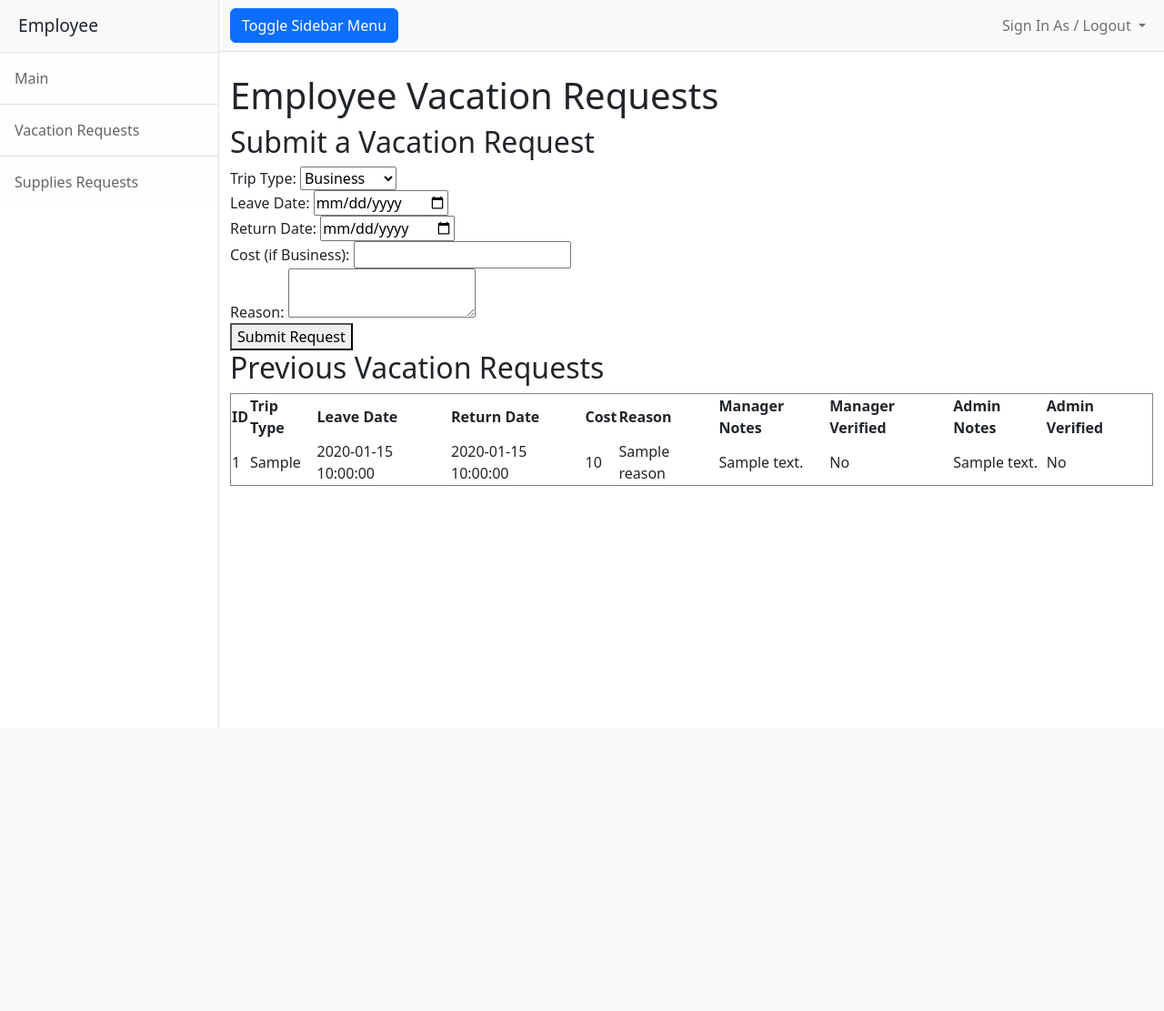
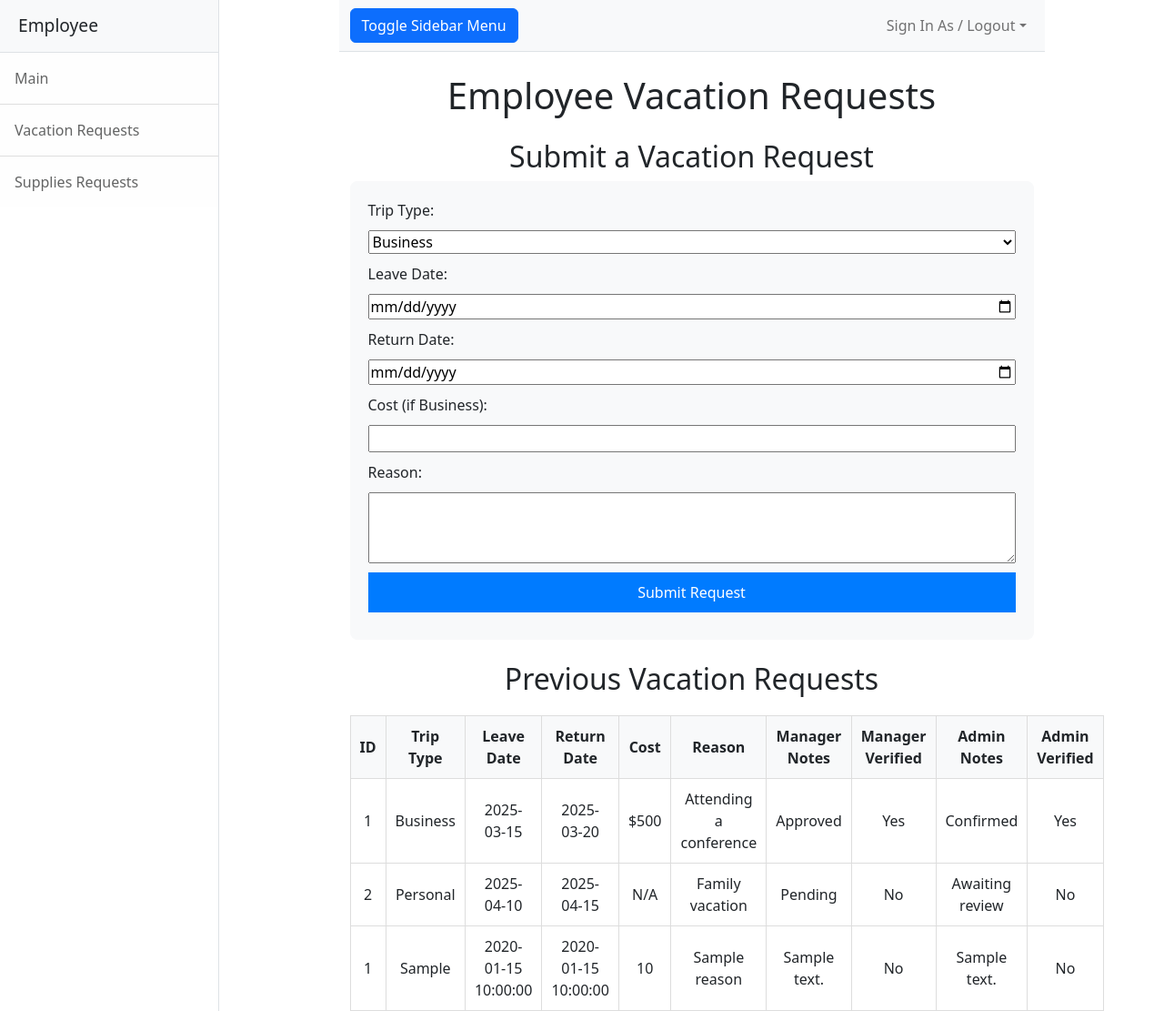
Before and after one commit to aiellom2/team-project, a Flask app: template templates/employee/employee-vacation-requests.html in a window 1280 px wide. Shown: the whole page at 91% size. Before the commit the page ends 800 px from the top, so only its background shows below. Run offline with Flask 3, Linux system fonts and the light colour scheme; the template is opened without the code that fills it: most values are stand-ins (such as "Sample title", 1, 10 or a date in 2020); some libraries are stand-ins or nearby versions.

Commit message:
Update employee-vacation-requests.html

```diff
--- a/templates/employee/employee-vacation-requests.html
+++ b/templates/employee/employee-vacation-requests.html
@@ -3,14 +3,52 @@
     <head>
         <title>Employee Vacation Requests</title>
         <link href="static/styles.css" rel="stylesheet" />
+        <link rel="stylesheet" href="https://cdn.jsdelivr.net/npm/bootstrap@5.2.3/dist/css/bootstrap.min.css">
+        <style>
+            .container {
+                max-width: 800px;
+                margin: auto;
+            }
+            table {
+                width: 100%;
+                border-collapse: collapse;
+                margin-top: 20px;
+            }
+            th, td {
+                border: 1px solid #ddd;
+                padding: 10px;
+                text-align: center;
+            }
+            th {
+                background-color: #f8f9fa;
+            }
+            form {
+                background: #f8f9fa;
+                padding: 20px;
+                border-radius: 8px;
+            }
+            form label, form input, form select, form textarea, form button {
+                display: block;
+                width: 100%;
+                margin-bottom: 10px;
+            }
+            form button {
+                background: #007bff;
+                color: white;
+                border: none;
+                padding: 10px;
+                cursor: pointer;
+            }
+            form button:hover {
+                background: #0056b3;
+            }
+        </style>
     </head>
     <body>
         <div class="d-flex" id="wrapper">
-            <div class="border-end bg-white" id="sidebar-wrapper">
-                <div id="sidebar-wrapper"></div>
-            </div>
+            <div class="border-end bg-white" id="sidebar-wrapper"></div>
 
-            <div id="page-content-wrapper">
+            <div id="page-content-wrapper" class="container">
                 <nav class="navbar navbar-expand-lg navbar-light bg-light border-bottom">
                     <div class="container-fluid">
                         <button class="btn btn-primary" id="sidebarToggle">Toggle Sidebar Menu</button>
@@ -18,9 +56,9 @@
                             <span class="navbar-toggler-icon"></span>
                         </button>
                         <div class="collapse navbar-collapse" id="navbarSupportedContent">
-                            <ul class="navbar-nav ms-auto mt-2 mt-lg-0">
+                            <ul class="navbar-nav ms-auto">
                                 <li class="nav-item dropdown">
-                                    <a class="nav-link dropdown-toggle" id="navbarDropdown" href="#" role="button" data-bs-toggle="dropdown">Sign In As / Logout </a>
+                                    <a class="nav-link dropdown-toggle" id="navbarDropdown" href="#" role="button" data-bs-toggle="dropdown">Sign In As / Logout</a>
                                     <div class="dropdown-menu dropdown-menu-end" aria-labelledby="navbarDropdown">
                                         <a class="dropdown-item" href="{{url_for('employeeLoginPage')}}">Sign in as Employee</a>
                                         <a class="dropdown-item" href="{{url_for('adminLoginPage')}}">Sign in as Admin</a>
@@ -33,10 +71,10 @@
                     </div>
                 </nav>
 
-                <div class="container-fluid">
-                    <h1 class="mt-4">Employee Vacation Requests</h1>
+                <div class="container">
+                    <h1 class="mt-4 text-center">Employee Vacation Requests</h1>
 
-                    <h2>Submit a Vacation Request</h2>
+                    <h2 class="mt-4 text-center">Submit a Vacation Request</h2>
                     <form action="{{ url_for('submitVacationRequest') }}" method="post">
                         <label for="trip_type">Trip Type:</label>
                         <select id="trip_type" name="trip_type" required>
@@ -45,24 +83,24 @@
                             <option value="Emergency">Emergency</option>
                             <option value="Other">Other</option>
                         </select>
-                        <br>
+
                         <label for="leave_date">Leave Date:</label>
                         <input type="date" id="leave_date" name="leave_date" required>
-                        <br>
+
                         <label for="return_date">Return Date:</label>
                         <input type="date" id="return_date" name="return_date" required>
-                        <br>
+
                         <label for="cost">Cost (if Business):</label>
                         <input type="number" id="cost" name="cost" step="0.01">
-                        <br>
+
                         <label for="reason">Reason:</label>
-                        <textarea id="reason" name="reason"></textarea>
-                        <br>
+                        <textarea id="reason" name="reason" rows="3"></textarea>
+
                         <button type="submit">Submit Request</button>
                     </form>
 
-                    <h2>Previous Vacation Requests</h2>
-                    <table border="1">
+                    <h2 class="mt-4 text-center">Previous Vacation Requests</h2>
+                    <table>
                         <thead>
                             <tr>
                                 <th>ID</th>
@@ -78,6 +116,30 @@
                             </tr>
                         </thead>
                         <tbody>
+                            <tr>
+                                <td>1</td>
+                                <td>Business</td>
+                                <td>2025-03-15</td>
+                                <td>2025-03-20</td>
+                                <td>$500</td>
+                                <td>Attending a conference</td>
+                                <td>Approved</td>
+                                <td>Yes</td>
+                                <td>Confirmed</td>
+                                <td>Yes</td>
+                            </tr>
+                            <tr>
+                                <td>2</td>
+                                <td>Personal</td>
+                                <td>2025-04-10</td>
+                                <td>2025-04-15</td>
+                                <td>N/A</td>
+                                <td>Family vacation</td>
+                                <td>Pending</td>
+                                <td>No</td>
+                                <td>Awaiting review</td>
+                                <td>No</td>
+                            </tr>
                             {% for request in vacation_requests %}
                             <tr>
                                 <td>{{ request.id }}</td>
```
